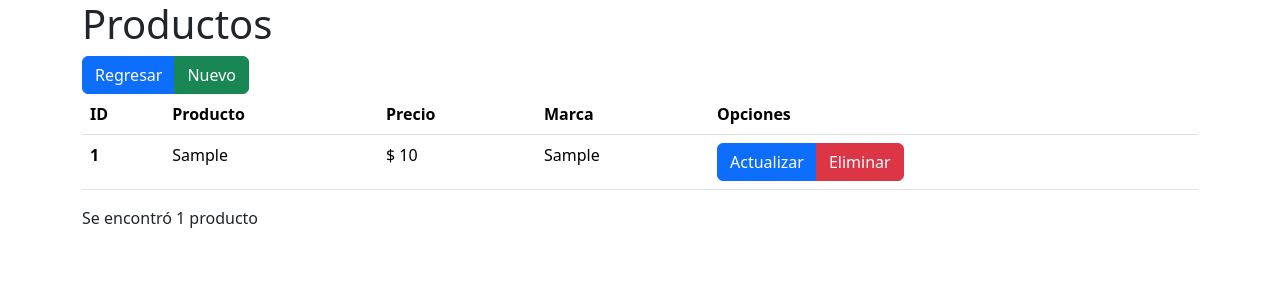
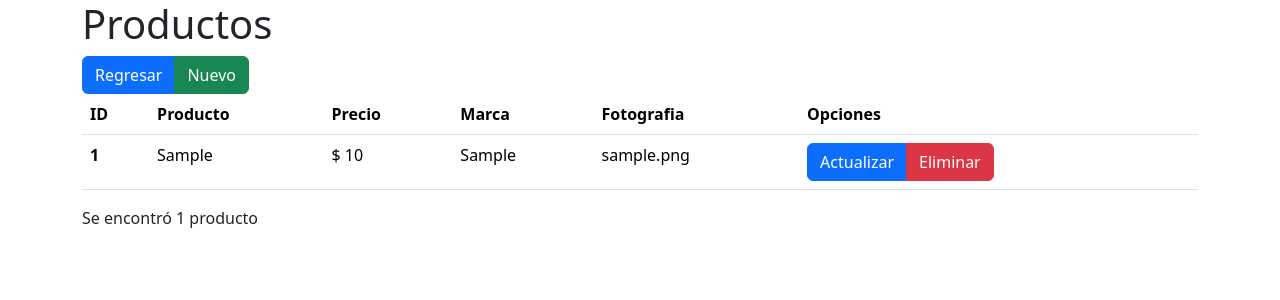
Before and after one commit to AnaKareen/ferreteria, a PHP site: page /productos.php in a window 1280 px wide. Shown: the top 300 px of the page. Run offline with PHP 8.4, Linux system fonts and the light colour scheme; tables that the repository leaves empty or names only in its code hold one stand-in row (values such as "Sample post").

Commit message:
Carga de la imagen con su nombre y extension

```diff
--- a/admin/productos.class.php
+++ b/admin/productos.class.php
@@ -32,6 +32,8 @@ class Productos extends Sistema
     function insert($datos)
     {
         $this->connect();
+        $nombre_archivo = $this->upload('productos');
+        if($nombre_archivo) {
             if ($this->validateProducto($datos)) {
                 $stmt = $this->conn->prepare("SELECT COUNT(*) AS count FROM marca WHERE id_marca = :id_marca");
                 $stmt->bindParam(':id_marca', $datos['id_marca'], PDO::PARAM_INT);
@@ -43,12 +45,13 @@ class Productos extends Sistema
                     $stmt->bindParam(':producto', $datos['producto'], PDO::PARAM_STR);
                     $stmt->bindParam(':precio', $datos['precio'], PDO::PARAM_STR);
                     $stmt->bindParam(':id_marca', $datos['id_marca'], PDO::PARAM_INT);
-                $stmt->bindParam(':fotografia', $datos['fotografia'], PDO::PARAM_STR);
+                    $stmt->bindParam(':fotografia', $nombre_archivo, PDO::PARAM_STR);
                     $stmt->execute();
                 } else {
                     return 0;
                 }
                 return $stmt->rowCount();
+            }
         }
         return 0;
     }
--- a/admin/sistema.class.php
+++ b/admin/sistema.class.php
@@ -22,13 +22,22 @@ class Sistema
         return $this->count;
     }
 
-    function upload()
+    function upload($carpeta)
     {
         $permitidos = array('image/jpeg', 'image/png');
         if (in_array($_FILES['fotografia']['type'], $permitidos)) {
             if ($_FILES['fotografia']['size'] <= 1024000) {
-                move_uploaded_file($_FILES['fotografia']['tmp_name'], '..\\uploads\\productos\\'.$_FILES['fotografia']['name']);
-                return $_FILES['fotografia']['name'];
+                $n = rand(1, 1000000);
+                $nombre_archivo = $n . $_FILES['fotografia']['size'] . $_FILES['fotografia']['name'];
+                $nombre_archivo = md5($nombre_archivo);
+                $extension = explode('.', $_FILES['fotografia']['name']);
+                $extension = $extension[sizeof($extension) - 1];
+                $nombre_archivo = $nombre_archivo . "." . $extension;
+                // $extension = pathinfo($_FILES['fotografia']['name'], PATHINFO_EXTENSION);
+                if (!file_exists('..\\uploads\\' . $carpeta . '\\' . $nombre_archivo)) {
+                    move_uploaded_file($_FILES['fotografia']['tmp_name'], '..\\uploads\\' . $carpeta . '\\' . $nombre_archivo);
+                    return $nombre_archivo;
+                }
             }
         }
         return false;
--- a/admin/views/productos/index.php
+++ b/admin/views/productos/index.php
@@ -17,7 +17,7 @@
                         <th scope="col">Producto</th>
                         <th scope="col">Precio</th>
                         <th scope="col">Marca</th>
-                        <!-- <th scope="col">Fotografia</th> -->
+                        <th scope="col">Fotografia</th>
                         <th scope="col">Opciones</th>
                     </tr>
                 </thead>
@@ -28,6 +28,7 @@
                             <td><?php echo $dato['producto']; ?></td>
                             <td>$ <?php echo $dato['precio']; ?></td>
                             <td><?php echo $dato['marca']; ?></td>
+                            <td><?php echo $dato['fotografia']; ?></td>
                             <td>
                                 <div class="btn-group" role="group">
                                     <a href="productos.php?action=UPDATE&id_producto=<?php echo $dato['id_producto']; ?>" class="btn btn-primary">Actualizar</a>
```
Lines whose indentation alone changed are shown as unchanged.
